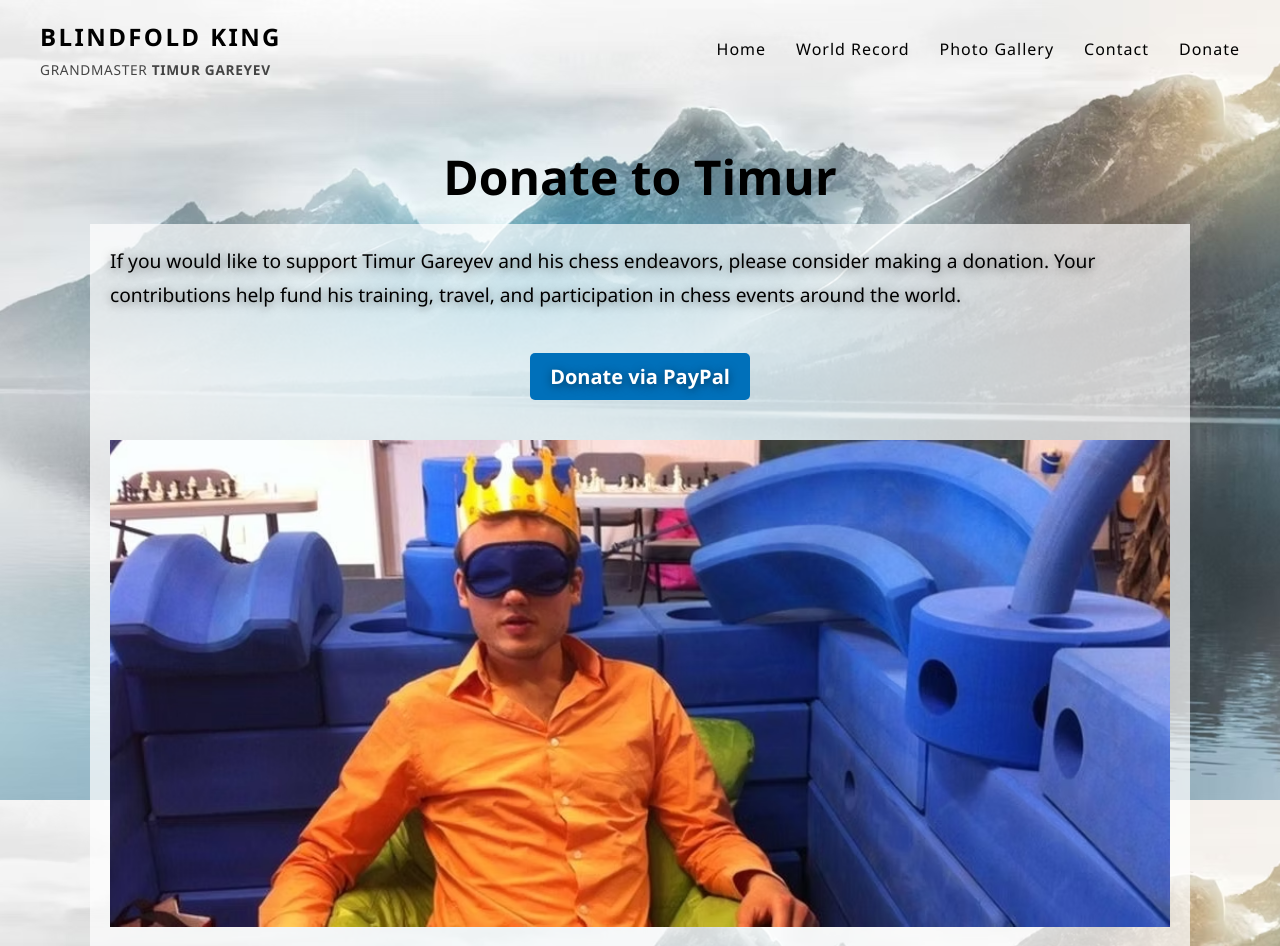
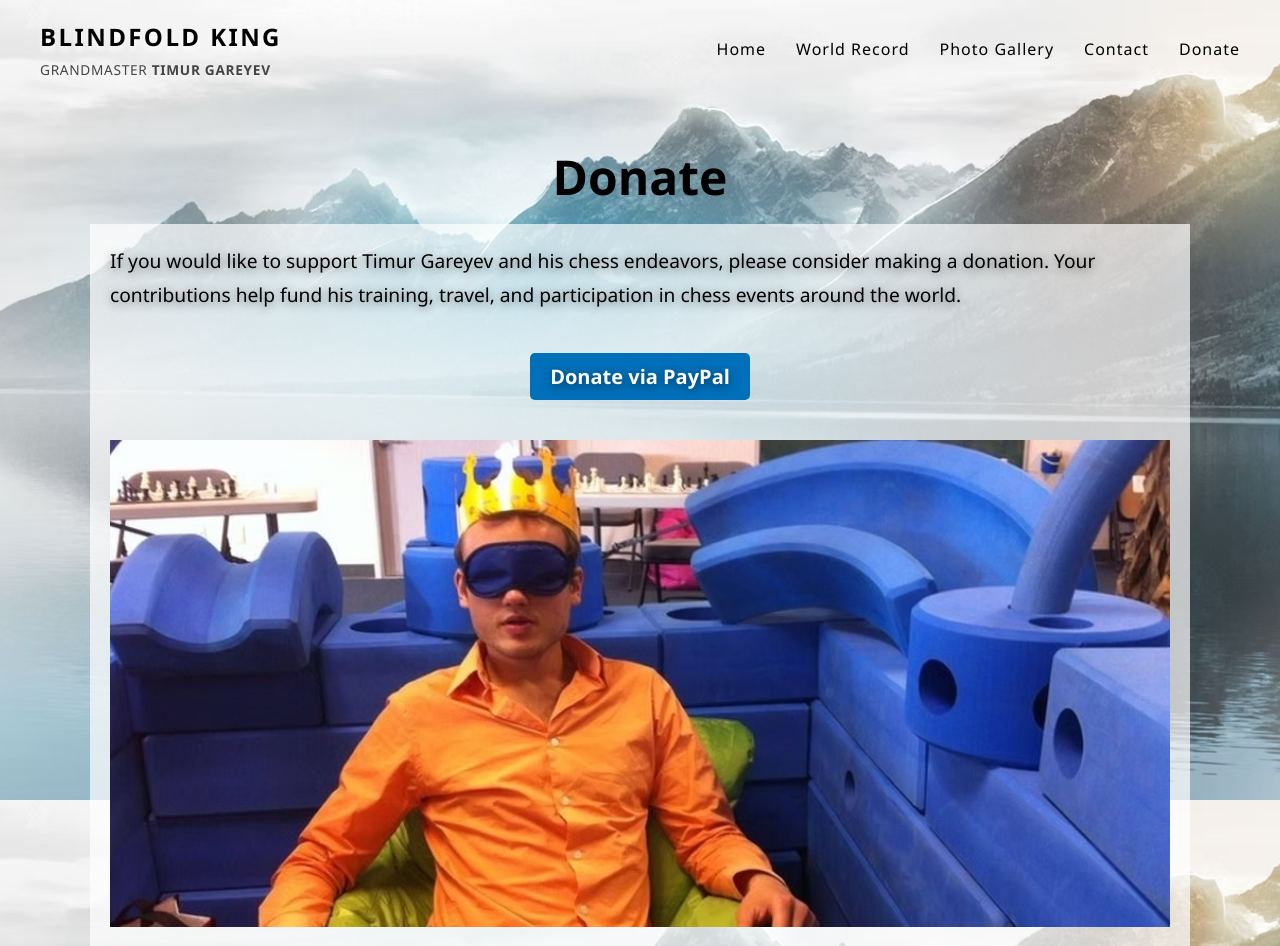
Before and after one commit to blindfoldking/blindfoldking.github.io, a plain HTML site: page donate/index.html in a window 1280 px wide. Shown: the top 946 px of the page. Drawn offline with Linux system fonts and the light colour scheme.

Commit message:
Change "Donate" page title

```diff
--- a/donate/index.html
+++ b/donate/index.html
@@ -3,7 +3,7 @@
 <head>
     <meta charset="UTF-8">
     <meta name="viewport" content="width=device-width, initial-scale=1.0">
-    <title>Donate to Timur - Blindfold King</title>
+    <title>Donate - Blindfold King</title>
     <meta name="description" content="Timur Gareyev, the Blindfold King, is a chess grandmaster known for his exceptional blindfold chess playing ability. Learn about his achievements and world record.">
     <link rel="stylesheet" href="/shared.css">
     <style>
@@ -51,7 +51,7 @@
 
     <main>
 
-        <h1>Donate to Timur</h1>
+        <h1>Donate</h1>
 
         <div class="content">
             <p>
```
